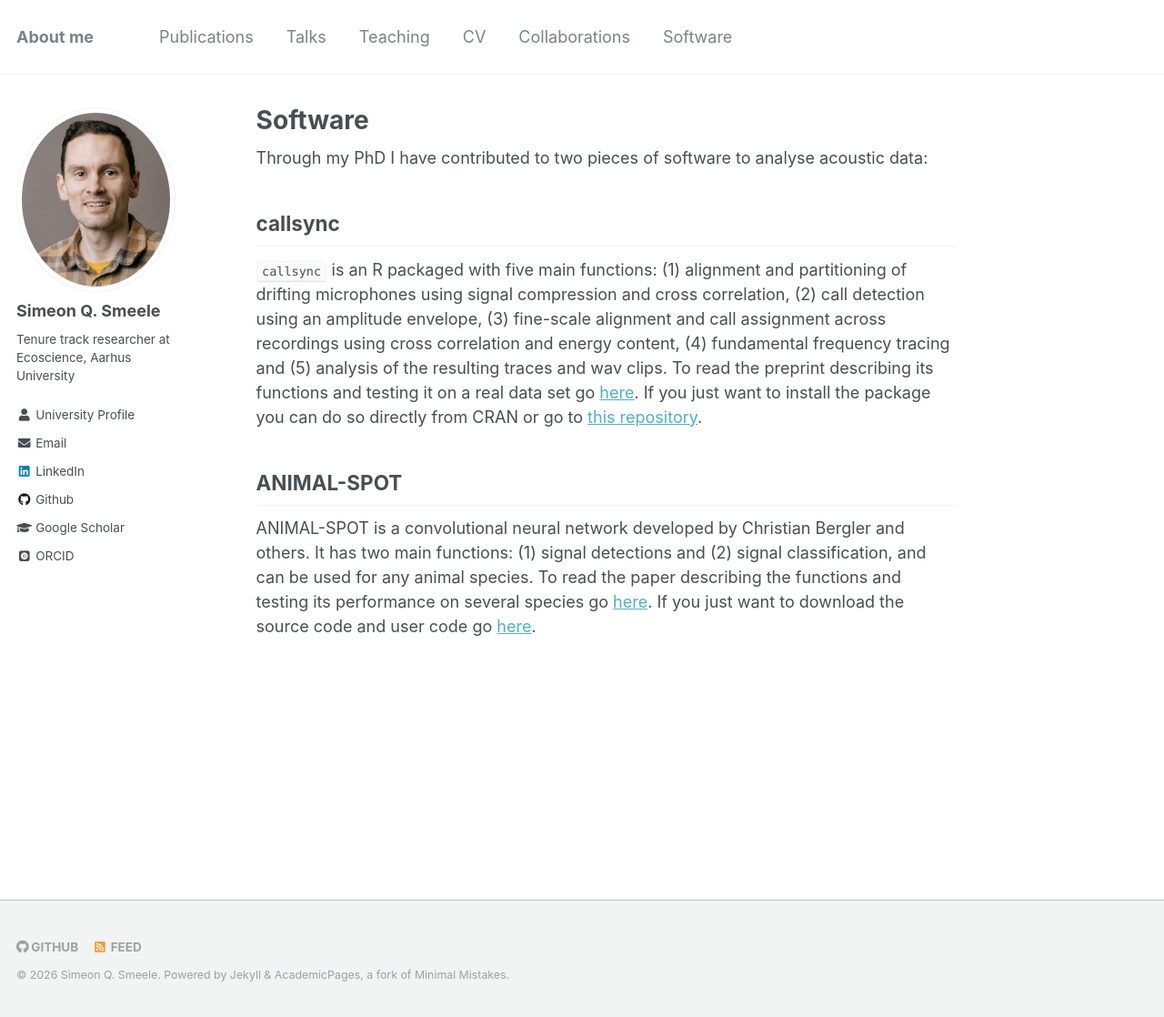
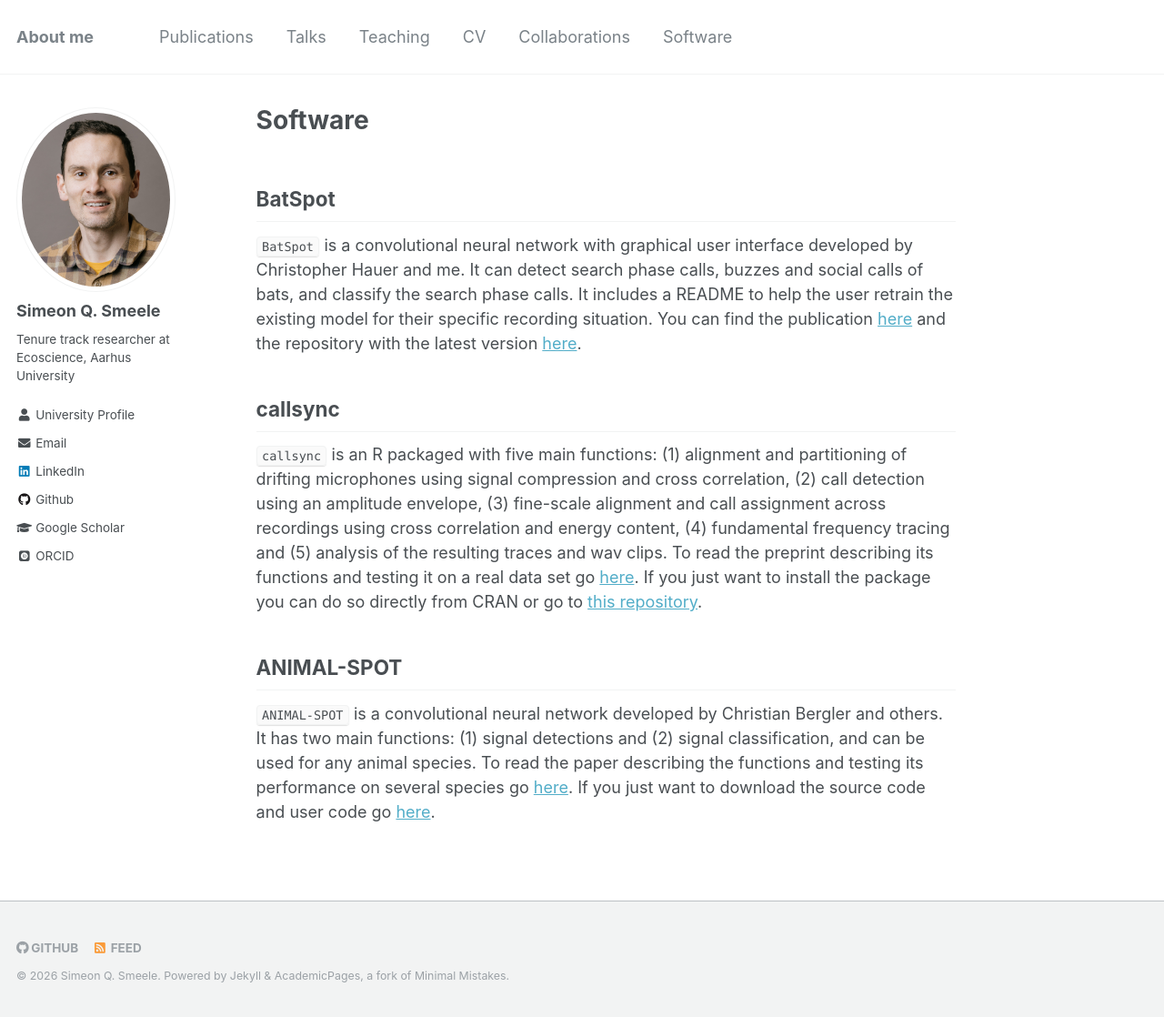
Before and after one commit to simeonqs/simeonqs.github.io, a Jekyll site: the page built from _pages/software.md, in a window 1280 px wide and 1118 px high. Shown: the whole window at 91% size. Built offline with Jekyll 4.4.1, drawn with Linux system fonts in a browser that asks for light colours; some web fonts are replaced.

Commit message:
Adding BatSpot to Software and minor updates to the existing text.

```diff
--- a/_pages/software.md
+++ b/_pages/software.md
@@ -7,7 +7,9 @@ author_profile: true
 
 {% include base_path %}
 
-Through my PhD I have contributed to two pieces of software to analyse acoustic data:
+## BatSpot
+
+`BatSpot` is a convolutional neural network with graphical user interface developed by Christopher Hauer and me. It can detect search phase calls, buzzes and social calls of bats, and classify the search phase calls. It includes a README to help the user retrain the existing model for their specific recording situation. You can find the publication [here](https://doi.org/10.64898/2026.03.11.711063) and the repository with the latest version [here](https://github.com/Hauechri/BatSpot).
 
 ## callsync
 
@@ -15,4 +17,4 @@ Through my PhD I have contributed to two pieces of software to analyse acoustic
 
 ## ANIMAL-SPOT
 
-ANIMAL-SPOT is a convolutional neural network developed by Christian Bergler and others. It has two main functions: (1) signal detections and (2) signal classification, and can be used for any animal species. To read the paper describing the functions and testing its performance on several species go [here](https://www.nature.com/articles/s41598-022-26429-y). If you just want to download the source code and user code go [here](https://github.com/ChristianBergler/ANIMAL-SPOT).
+`ANIMAL-SPOT` is a convolutional neural network developed by Christian Bergler and others. It has two main functions: (1) signal detections and (2) signal classification, and can be used for any animal species. To read the paper describing the functions and testing its performance on several species go [here](https://www.nature.com/articles/s41598-022-26429-y). If you just want to download the source code and user code go [here](https://github.com/ChristianBergler/ANIMAL-SPOT).
```
